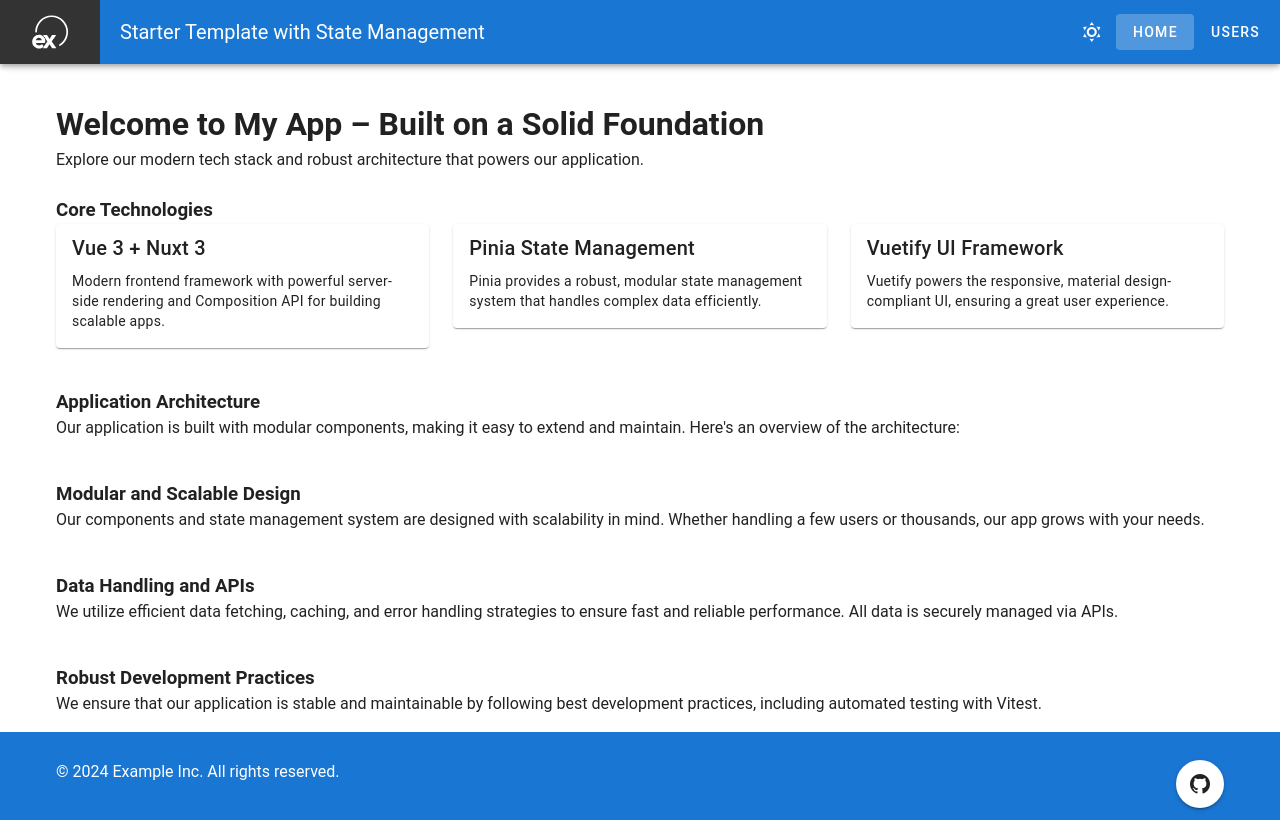
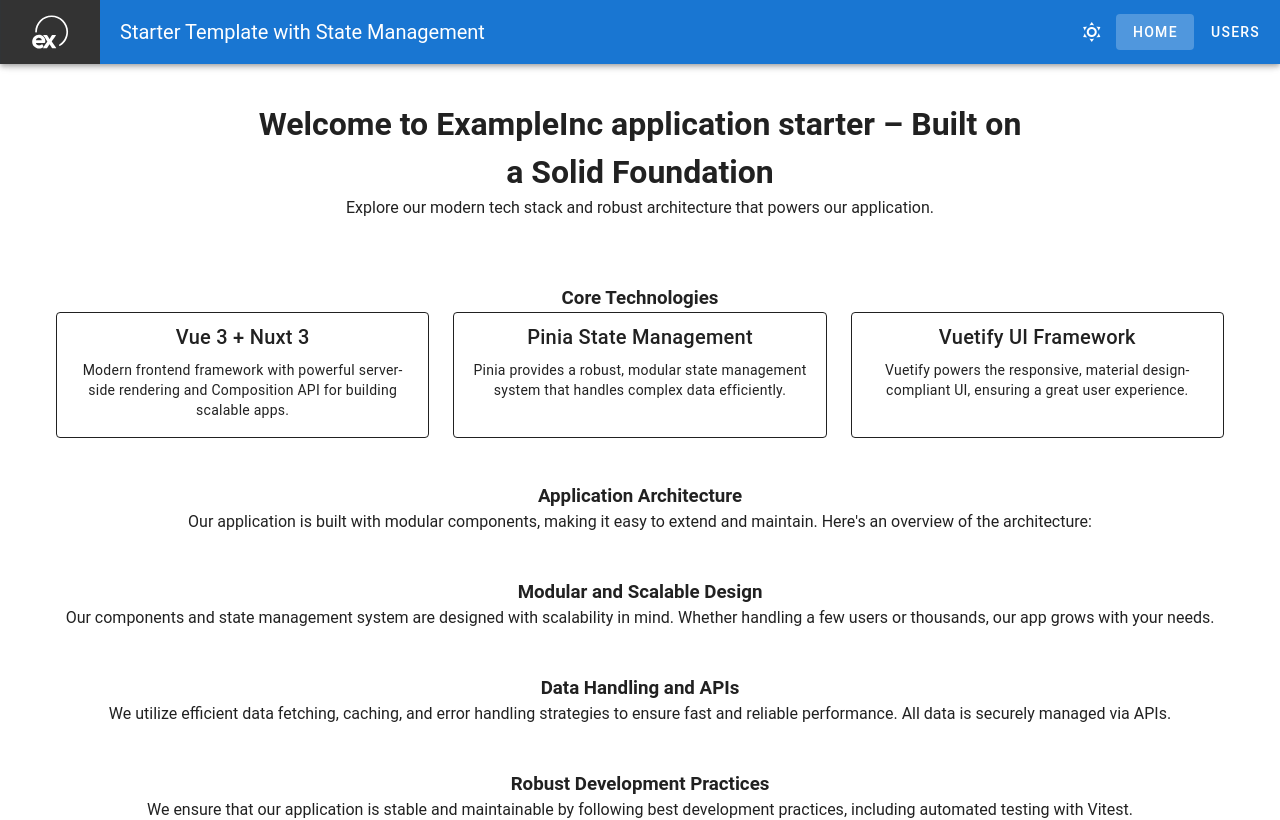
Before and after one commit to lokanathchandrareddy/exampleinc-core, a Nuxt app: page / in a window 1280 px wide. Shown: the top 820 px of the page. Built offline with nearby package versions, Linux system fonts and the light colour scheme.

Commit message:
feat: Improve landing page, fix missing submit event

```diff
--- a/components/WelcomeLanding.vue
+++ b/components/WelcomeLanding.vue
@@ -1,85 +1,117 @@
 <template>
     <VContainer class="mt-5">
-      <VRow>
-        <VCol cols="12">
-          <h1>Welcome to My App – Built on a Solid Foundation</h1>
-          <p>Explore our modern tech stack and robust architecture that powers our application.</p>
+        <VRow align="center" justify="center">
+            <VCol cols="12" md="8" class="text-center">
+                <h1>Welcome to ExampleInc application starter – Built on a Solid Foundation</h1>
+                <p class="mb-5">
+                    Explore our modern tech stack and robust architecture that powers our application.
+                </p>
             </VCol>
+        </VRow>
 
         <!-- Core Technologies Section -->
+        <VRow class="mt-8">
             <VCol cols="12">
-          <h3>Core Technologies</h3>
+                <h3 class="text-center">Core Technologies</h3>
                 <VRow>
-            <VCol cols="4">
-              <VCard>
-                <VCardTitle>Vue 3 + Nuxt 3</VCardTitle>
-                <VCardText
-                  >Modern frontend framework with powerful server-side rendering and Composition API
-                  for building scalable apps.</VCardText
-                >
+                    <VCol cols="12" md="4" class="d-flex">
+                        <VCard rounded variant= "outlined" class="flex-fill">
+                            <VCardTitle class="text-center">Vue 3 + Nuxt 3</VCardTitle>
+                            <VCardText class="text-center">
+                                Modern frontend framework with powerful server-side rendering and Composition API for
+                                building scalable apps.
+                            </VCardText>
                         </VCard>
                     </VCol>
-            <VCol cols="4">
-              <VCard>
-                <VCardTitle>Pinia State Management</VCardTitle>
-                <VCardText
-                  >Pinia provides a robust, modular state management system that handles complex data
-                  efficiently.</VCardText
-                >
+                    <VCol cols="12" md="4" class="d-flex">
+                        <VCard rounded variant= "outlined" class="flex-fill">
+                            <VCardTitle class="text-center">Pinia State Management</VCardTitle>
+                            <VCardText class="text-center">
+                                Pinia provides a robust, modular state management system that handles complex data
+                                efficiently.
+                            </VCardText>
                         </VCard>
                     </VCol>
-            <VCol cols="4">
-              <VCard>
-                <VCardTitle>Vuetify UI Framework</VCardTitle>
-                <VCardText
-                  >Vuetify powers the responsive, material design-compliant UI, ensuring a great user
-                  experience.</VCardText
-                >
+                    <VCol cols="12" md="4" class="d-flex">
+                        <VCard rounded variant= "outlined" class="flex-fill">
+                            <VCardTitle class="text-center">Vuetify UI Framework</VCardTitle>
+                            <VCardText class="text-center">
+                                Vuetify powers the responsive, material design-compliant UI, ensuring a great user
+                                experience.
+                            </VCardText>
                         </VCard>
                     </VCol>
                 </VRow>
             </VCol>
+        </VRow>
 
         <!-- Application Architecture Section -->
-        <VCol cols="12" class="mt-4">
-          <h3>Application Architecture</h3>
-          <p>
+        <VRow class="mt-8">
+            <VCol cols="12">
+                <h3 class="text-center">Application Architecture</h3>
+                <p class="text-center">
                     Our application is built with modular components, making it easy to extend and maintain.
                     Here's an overview of the architecture:
                 </p>
                 <!-- Architecture Diagram or Image -->
-          <!-- <img src="/architecture-diagram.png" alt="Application Architecture" class="img-fluid"/> -->
+                <!-- Uncomment and provide a valid image path when available -->
+                <!-- <img src="/architecture-diagram.png" alt="Application Architecture" class="img-fluid mx-auto d-block mt-4" style="max-width: 600px;" /> -->
             </VCol>
+        </VRow>
 
         <!-- Modularity and Scalability Section -->
-        <VCol cols="12" class="mt-4">
-          <h3>Modular and Scalable Design</h3>
-          <p>
-            Our components and state management system are designed with scalability in mind. Whether
-            handling a few users or thousands, our app grows with your needs.
+        <VRow class="mt-8">
+            <VCol cols="12">
+                <h3 class="text-center">Modular and Scalable Design</h3>
+                <p class="text-center">
+                    Our components and state management system are designed with scalability in mind. Whether handling a
+                    few users or thousands, our app grows with your needs.
                 </p>
             </VCol>
+        </VRow>
 
         <!-- Data Handling Section -->
-        <VCol cols="12" class="mt-4">
-          <h3>Data Handling and APIs</h3>
-          <p>
-            We utilize efficient data fetching, caching, and error handling strategies to ensure fast
-            and reliable performance. All data is securely managed via APIs.
+        <VRow class="mt-8">
+            <VCol cols="12">
+                <h3 class="text-center">Data Handling and APIs</h3>
+                <p class="text-center">
+                    We utilize efficient data fetching, caching, and error handling strategies to ensure fast and
+                    reliable performance. All data is securely managed via APIs.
                 </p>
             </VCol>
+        </VRow>
 
         <!-- Testing and Development Practices Section -->
-        <VCol cols="12" class="mt-4">
-          <h3>Robust Development Practices</h3>
-          <p>
-            We ensure that our application is stable and maintainable by following best development
-            practices, including automated testing with Vitest.
+        <VRow class="mt-8 mb-8">
+            <VCol cols="12">
+                <h3 class="text-center">Robust Development Practices</h3>
+                <p class="text-center">
+                    We ensure that our application is stable and maintainable by following best development practices,
+                    including automated testing with Vitest.
                 </p>
+            </VCol>
+        </VRow>
+        <VRow align="center" justify="center">
+            <VCol cols="12" md="8" class="text-center">
+                <h3 class="text-center">Interested to explore with the base example</h3>
+                <VBtn class="mt-5" size="large" color="primary" large @click="navigateToUsers">
+                    Dive into Users
+                    <VIcon right>mdi-arrow-right</VIcon>
+                </VBtn>
             </VCol>
         </VRow>
     </VContainer>
 </template>
 
 <script setup>
+import { useRouter } from 'vue-router'
+import { VRow } from 'vuetify/components';
+
+const router = useRouter()
+
+const navigateToUsers = () => {
+    router.push('/users')
+}
 </script>
+
+<style scoped></style>
--- a/pages/users/[id].vue
+++ b/pages/users/[id].vue
@@ -32,7 +32,7 @@
           </VForm>
         </VCardText>
         <VCardActions class="d-flex justify-end">
-          <VBtn type="submit" :disabled="!valid" color="primary">Save</VBtn>
+          <VBtn type="submit" @click="sub" :disabled="!valid" color="primary">Save</VBtn>
           <VBtn text @click="goBack">Cancel</VBtn>
         </VCardActions>
       </VCard>
```
Lines whose indentation alone changed are shown as unchanged.
